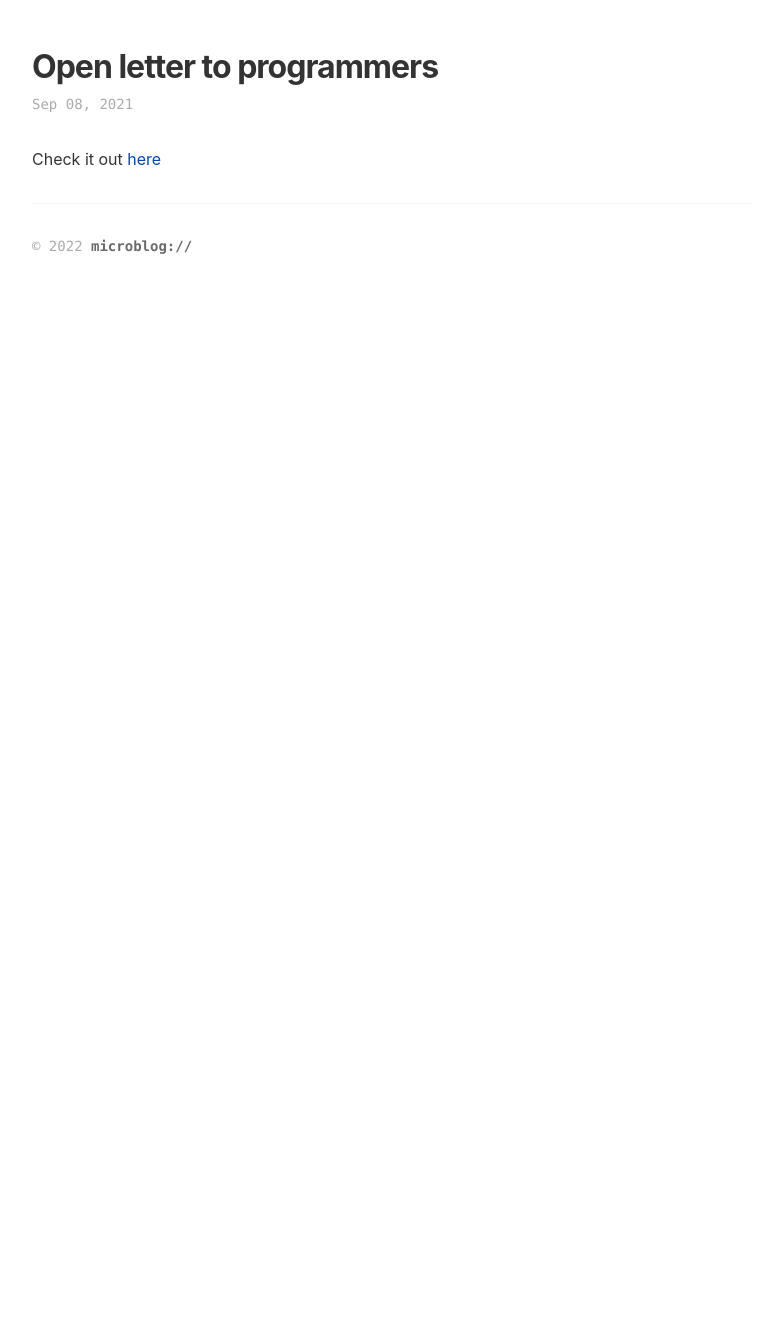
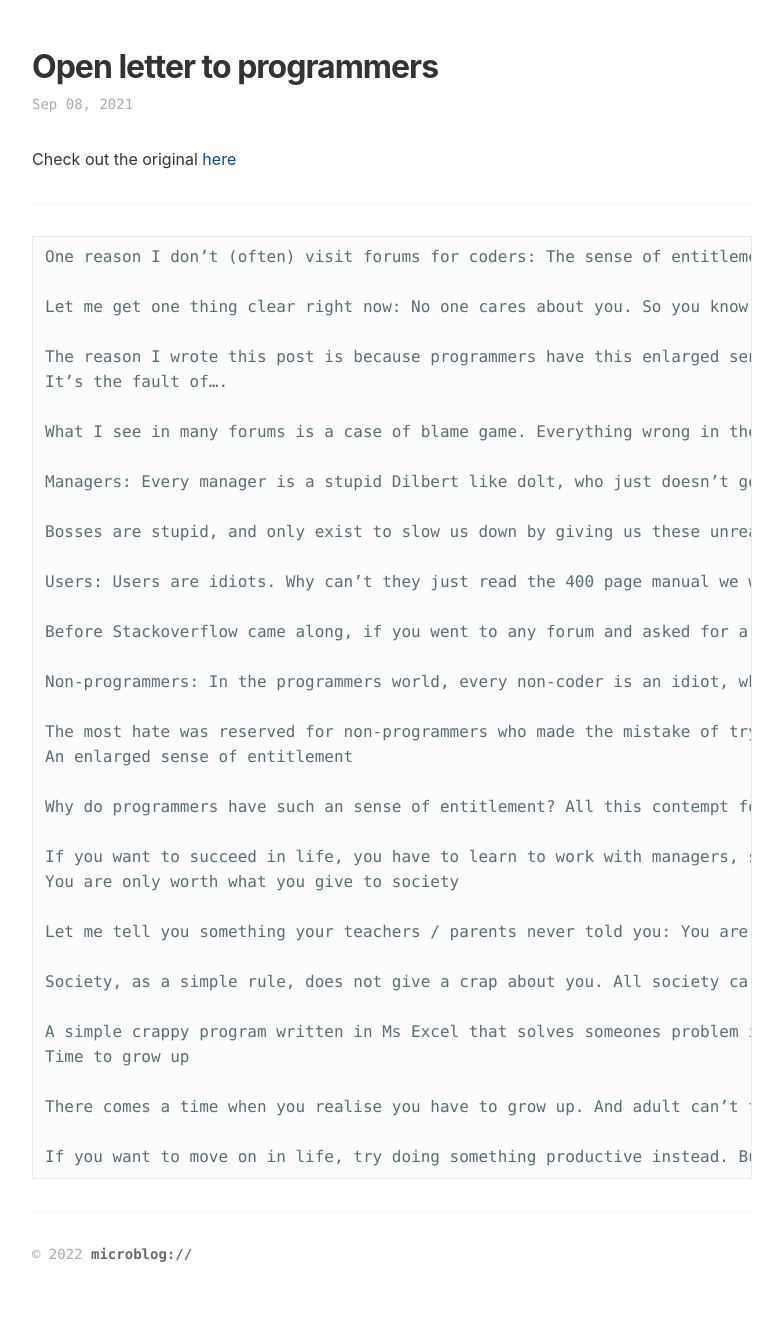
Before and after one commit to to-ie/to-ie.github.io, a Jekyll site: the page built from _posts/2021-09-08-open-letter.md, in a window 1280 px wide. Shown: the whole page, without its empty margins (8-791 px from the left). Built offline with Jekyll 4.4.1, drawn with Linux system fonts in a browser that asks for light colours; before the commit the page ends 900 px from its top, so only the background shows below that.

Commit message:
Update 2021-09-08-open-letter.md

````diff
--- a/_posts/2021-09-08-open-letter.md
+++ b/_posts/2021-09-08-open-letter.md
@@ -5,4 +5,46 @@ categories: tech
 date : 2021-09-08 11:13:50
 ---
 
-Check it out [here](https://new.pythonforengineers.com/blog/no-one-cares-about-you/)
+Check out the original [here](https://new.pythonforengineers.com/blog/no-one-cares-about-you/)
+
+------
+
+```
+One reason I don’t (often) visit forums for coders: The sense of entitlement and arrogance. Programmers ask in all seriousness: Why are managers paid more than us, when we clearly do the harder work? Why do we need salesmen/marketing, when we write such great code that should just sell itself? Why aren’t programmers the CEOs, since we are clearly so smart?
+
+Let me get one thing clear right now: No one cares about you. So you know how to program? Big deal. You can write your own compiler and operating system? Boohoo. No one cares. Even your mother doesn’t care. If you don’t believe me, call your mother right now, and tell her you wrote your own super fast compiler. Her reply will be, “I don’t care. Get a life.”
+
+The reason I wrote this post is because programmers have this enlarged sense of their own worth. I am a programmer, and I know coding is hard. But so is accounting, policing, making a movie, writing a great book, fighting fire, running a train, to name a few. So why do programmers feel they are special? And why the contempt for non-programmers?
+It’s the fault of….
+
+What I see in many forums is a case of blame game. Everything wrong in the world was the fault of:
+
+Managers: Every manager is a stupid Dilbert like dolt, who just doesn’t get us. It’s clear the manager was only promoted because of their hairstyle.
+
+Bosses are stupid, and only exist to slow us down by giving us these unreasonable requests from something called customers (that we have never seen, and may not even exist).
+
+Users: Users are idiots. Why can’t they just read the 400 page manual we wrote for them? There is even a word for it: RTFM, Read the Fucking Manual. We wrote this confusing mess of a program, but if you can’t use it, it’s your fault because you didn’t read our manual.
+
+Before Stackoverflow came along, if you went to any forum and asked for a solution, you were asked to Fucking Google it. Which was funny, as most people reached that forum via Google in the first place. Even on Stackoverflow, a few questions have answers, which have received hundreds of upvotes, saying bascially “Google it” or RTFM.
+
+Non-programmers: In the programmers world, every non-coder is an idiot, who only exists to make the coder’s life difficult. All you want to do is write beautiful code, and these idiots keep coming up with business requirements. We don’t care about business, we are artists. Can’t you see?
+
+The most hate was reserved for non-programmers who made the mistake of trying to write their own code, Boy, we really let rip on them. How dare these worker class try to compete with us? We are the elite, goddamn it!
+An enlarged sense of entitlement
+
+Why do programmers have such an sense of entitlement? All this contempt for managers / non-programmers comes from a sense of superiority, which itself comes from a sense of inferiority. Most programmers are shy and awkward, and feel inferior to all the cool kids in school. They try to cover this up by creating their own community, and acting very aggressively to anyone who is not a member of the club. What they don’t realise is, this makes them look very childish and immature.
+
+If you want to succeed in life, you have to learn to work with managers, sales people and other non-programmers. That’s how the world works. Deal with it.
+You are only worth what you give to society
+
+Let me tell you something your teachers / parents never told you: You are not a special snowflake. No one cares about you. So you can write a compiler in Lisp? No one cares. You can build a computer using nothing but a piece of wood and a copper wire? No one cares. You can build a nuclear reactor using toilet paper and pasta? No one cares.
+
+Society, as a simple rule, does not give a crap about you. All society cares about is: How useful you are to the tribe. How are you helping your fellow humans grow? Are you fulfilling their needs? Are you giving them what they need?
+
+A simple crappy program written in Ms Excel that solves someones problem is more valuable than your cool hand written compiler. This is what really pisses programmers off: Some badly written program sells for millions, while their masterpiece gets no love. The reason is that the tribe, our society, only cares about what you can do for it. The tribe doesn’t care about you at all. The sooner you understand this, the sooner you will be happier.
+Time to grow up
+
+There comes a time when you realise you have to grow up. And adult can’t throw tantrums or go around blaming others. At some point, you just have to take responsibility for your actions. You have to accept the world is not black and white, cut and dried, and you will have to make a lot of compromises. So stop complaining, stop being the angry nerd.
+
+If you want to move on in life, try doing something productive instead. Build something beautiful. Rather than complaining how everything sucks, how customers/managers make your life difficult, build something exceedingly beautiful, so you can say, “This is how it’s done.”
+```
````
